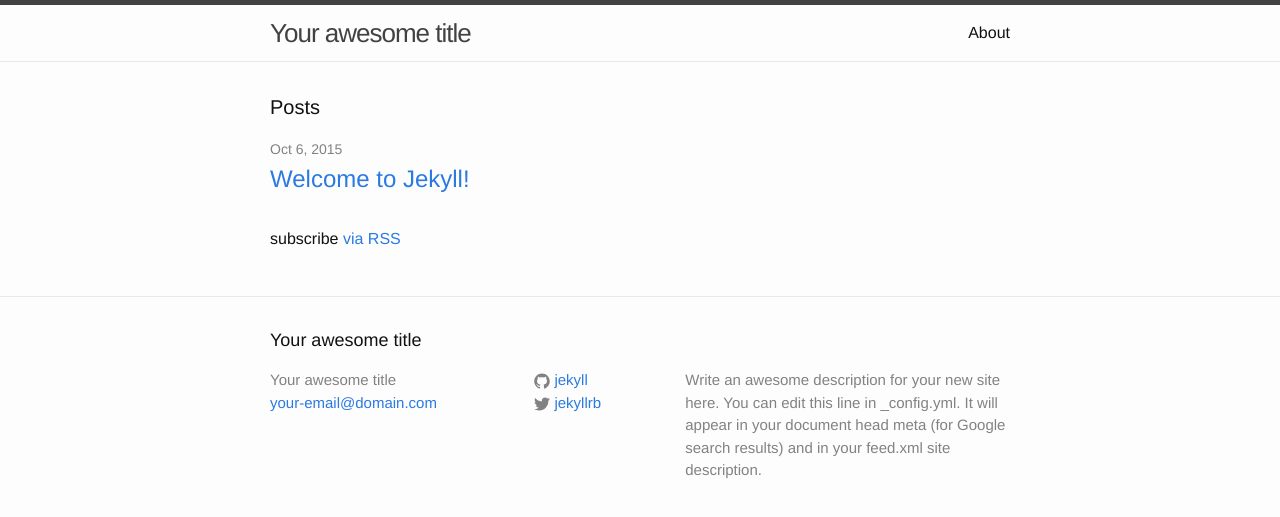
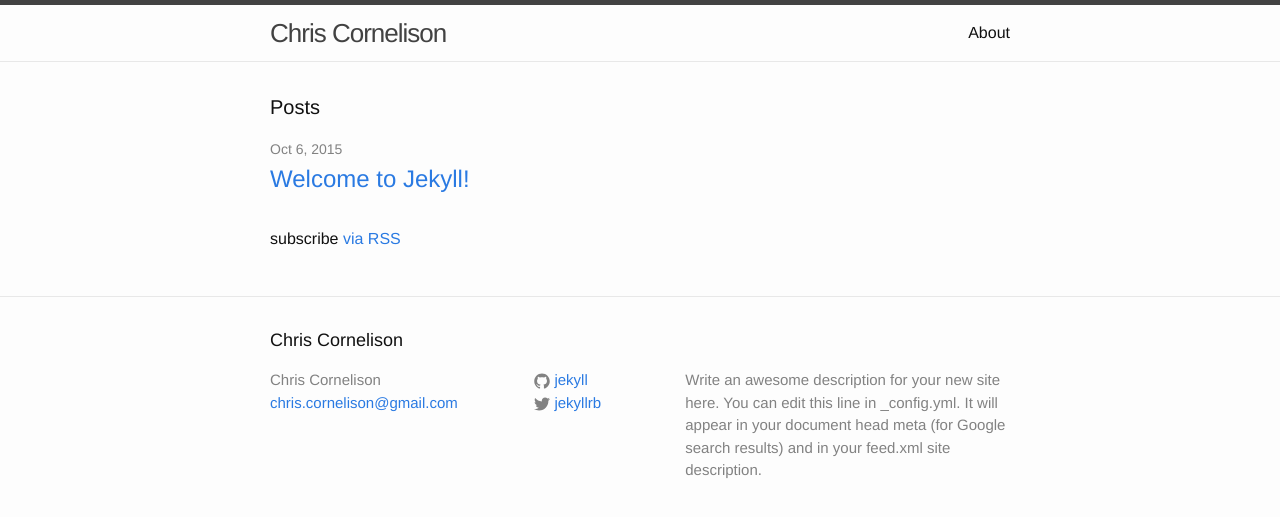
Before and after one commit to chriscnc/chriscnc.github.io, a Jekyll site: the page built from index.html, in a window 1280 px wide. Shown: the top 517 px of the page. Built offline with Jekyll 4.4.1, drawn with Linux system fonts in a browser that asks for light colours.

Commit message:
Updated my name

```diff
--- a/_config.yml
+++ b/_config.yml
@@ -1,6 +1,6 @@
 # Site settings
-title: Your awesome title
-email: your-email@domain.com
+title: Chris Cornelison
+email: chris.cornelison@gmail.com
 description: > # this means to ignore newlines until "baseurl:"
   Write an awesome description for your new site here. You can edit this
   line in _config.yml. It will appear in your document head meta (for
```
